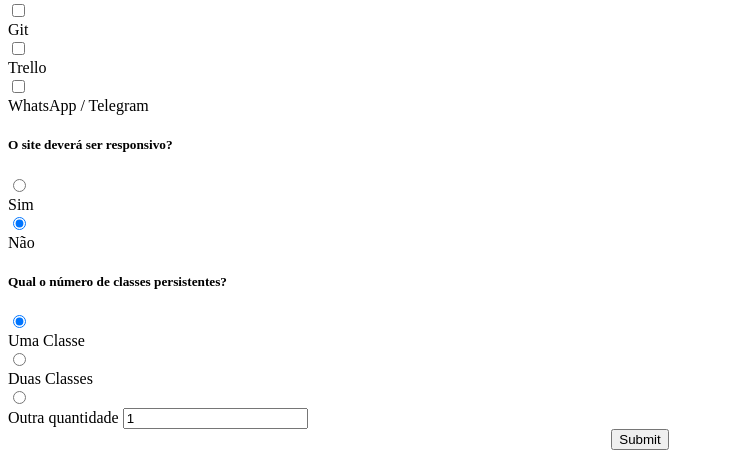
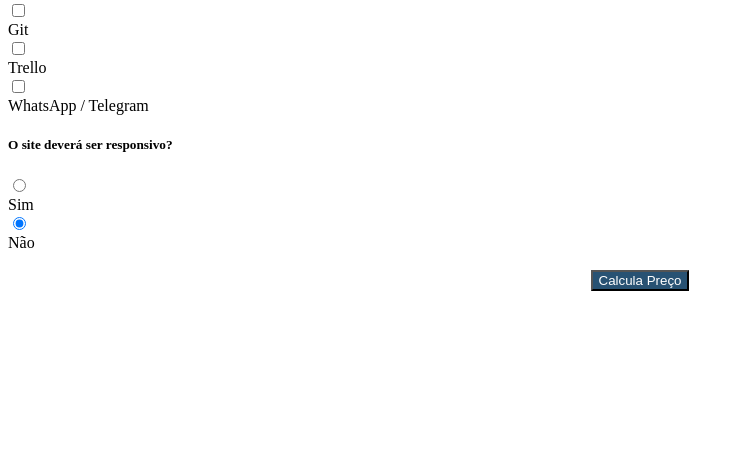
Before and after one commit to EspetoRx/set-app, a PHP site: page /SPGv0_1/scripts/html_template/precificacao.html in a window 1280 px wide. Shown: the part 916-1374 px from the top of the page, without its empty margins (0-744 px from the left). After the commit the page ends 1207 px from the top, so only its background shows below. Run offline with PHP 8.4, Linux system fonts and the light colour scheme.

Commit message:
Commit 19.1

```diff
--- a/web/SPGv0_1/css/estilo.css
+++ b/web/SPGv0_1/css/estilo.css
@@ -261,7 +261,7 @@ input::-webkit-input-placeholder {
 
 .card{
 	border: 0 none !important;
-	display: inline-block;
+	display: inline-block !important;
 	width: 100%;
 }
 
--- a/web/SPGv0_1/scripts/html_template/precificacao.html
+++ b/web/SPGv0_1/scripts/html_template/precificacao.html
@@ -36,38 +36,48 @@
 		function visualizarFrameworks(){
 			document.getElementById('frameworks').setAttribute('style','display: block;');
 		}
+		function visualizarNivelPermissao(){
+			document.getElementById('nivel-permissao').setAttribute('style','display: block;');
+		}
 		function desvisualizarTemplates(){
-			document.getElementById('templates').setAttribute('style','display: none;');
+			document.getElementById('templates').setAttribute('style','display: none !important;');
 		}
 		function desvisualizarSessionCookies(){
-			document.getElementById('sessioncookies').setAttribute('style','display: none;');
+			document.getElementById('sessioncookies').setAttribute('style','display: none !important;');
+			document.getElementsByName('session-cookies').item(1).checked = 'true';
 		}
 		function desvisualizarDinamizadas(){
-			document.getElementById('paginasDinamizadas').setAttribute('style','display: none;');
+			document.getElementById('paginasDinamizadas').setAttribute('style','display: none !important;');
 		}
 		function desvisualizarCarrinho(){
-			document.getElementById('carrinho').setAttribute('style','display: none;');
+			document.getElementById('carrinho').setAttribute('style','display: none !important;');
+			document.getElementsByName('carrinho').item(1).checked = 'true';
 		}
 		function desvisualizarScript(){
-			document.getElementById('scripts').setAttribute('style','display: none;');
+			document.getElementById('scripts').setAttribute('style','display: none !important;');
+			document.getElementsByName('scripts').item(1).checked = 'true';
 		}
 		function desvisualizarClasses(){
-			document.getElementById('classes').setAttribute('style','display: none;');
+			document.getElementById('classes').setAttribute('style','display: none !important;');
 		}
 		function desvisualizarPagamento(){
-			document.getElementById('pagamento').setAttribute('style','display: none;');
+			document.getElementById('pagamento').setAttribute('style','display: none !important;');
+			document.getElementsByName('pagamento').item(1).checked = 'true';
 		}
 		function desvisualizarResponsividade(){
-			document.getElementById('responsividade').setAttribute('style','display: none;');
+			document.getElementById('responsividade').setAttribute('style','display: none !important;');
 		}
 		function desvisualizarBancoDados(){
-			document.getElementById('banco-dados').setAttribute('style','display: none;');
+			document.getElementById('banco-dados').setAttribute('style','display: none !important;');
 		}
 		function desvisualizarClassesPersistentes(){
-			document.getElementById('classes-persistentes').setAttribute('style','display: none;');
+			document.getElementById('classes-persistentes').setAttribute('style','display: none !important;');
 		}
 		function desvisualizarFrameworks(){
-			document.getElementById('frameworks').setAttribute('style','display: none;');
+			document.getElementById('frameworks').setAttribute('style','display: none !important;');
+		}
+		function desvisualizarNivelPermissao(){
+			document.getElementById('nivel-permissao').setAttribute('style','display: none !important;');
 		}
 	</script>
   </head>
@@ -88,7 +98,7 @@
 				<div class="input-group">
 				  <div class="input-group-prepend">
 					<div class="input-group-text">
-					<input type="radio" aria-label="Radio button" name="kind" value="morestatic" onClick="desvisualizarTemplates();desvisualizarSessionCookies(); desvisualizarDinamizadas(); desvisualizarCarrinho(); desvisualizarScript(); desvisualizarClasses(); desvisualizarPagamento(); desvisualizarBancoDados(); desvisualizarClassesPersistentes(); desvisualizarFrameworks();" checked>
+					<input type="radio" aria-label="Radio button" name="kind" value="morestatic" onClick="desvisualizarTemplates();desvisualizarSessionCookies(); desvisualizarDinamizadas(); desvisualizarCarrinho(); desvisualizarScript(); desvisualizarClasses(); desvisualizarPagamento(); desvisualizarBancoDados(); desvisualizarClassesPersistentes(); desvisualizarFrameworks();  desvisualizarNivelPermissao();" checked>
 					</div>
 				  </div>
 				  <label for="kind" class="form-control" aria-label="Text input with radio button" alt="alguma coisa">Mais Estático</label>
@@ -96,7 +106,7 @@
 				<div class="input-group">
 				  <div class="input-group-prepend">
 					<div class="input-group-text">
-					<input type="radio" aria-label="Radio button" name="kind" value="moredinamic" onClick="visualizarTemplates(); visualizarSessionCookies(); visualizarScript(); visualizarFrameworks();">
+					<input type="radio" aria-label="Radio button" name="kind" value="moredinamic" onClick="visualizarScript();">
 					</div>
 				  </div>
 				  <label for="kind" class="form-control" aria-label="Text input with radio button">Estático com algo dinamizado.</label>
@@ -104,7 +114,7 @@
 				<div class="input-group">
 				  <div class="input-group-prepend">
 					<div class="input-group-text">
-					<input type="radio" aria-label="Radio button" name="kind" value="moredinamic">
+					<input type="radio" aria-label="Radio button" name="kind" value="moredinamic" onClick="visualizarTemplates(); visualizarSessionCookies(); visualizarScript(); visualizarFrameworks();">
 					</div>
 				  </div>
 				  <label for="kind" class="form-control" aria-label="Text input with radio button">Mais Dinâmico</label>
@@ -209,7 +219,7 @@
 					  <label for="checkbox" type="text" class="form-control" aria-label="Text input with checkbox">Ajax</label>
 				  </div>
 			  </div>
-			  <div class="card" id="frameworks" style="display: none;">
+			  <div class="card" id="frameworks" style="display: none !important;">
 				  <h5>Frameworks</h5>
 				  <div class="input-group mb-3">
 					  <div class="input-group-prepend">
@@ -274,8 +284,8 @@
 				  <label for="kind" class="form-control" aria-label="Text input with radio button">Não</label>
 			    </div>
 			  </div>
-			  <div class="card" id="responsividade" style="display: none;">
-				  <h5>Framework de responsividade?</h5>
+			  <div class="card" id="responsividade" style="display: none !important;">
+				  <h5>Framework de responsividade</h5>
 				  <div class="input-group">
 				  <div class="input-group-prepend">
 					<div class="input-group-text">
@@ -309,7 +319,7 @@
 				  <label for="kind" class="form-control" aria-label="Text input with radio button">Materialize</label>
 			    </div>
 			  </div>
-			  <div class="card" id="scripts" style="display: none;">
+			  <div class="card" id="scripts" style="display: none !important;">
 				<h5>Necessário script de dinamização?</h5>
 				  <div class="input-group">
 				  <div class="input-group-prepend">
@@ -328,7 +338,7 @@
 				  <label for="kind" class="form-control" aria-label="Text input with radio button">Não</label>
 			    </div>
 			  </div>
-			  <div class="card" id="templates" style="display: none;">
+			  <div class="card" id="templates" style="display: none !important;">
 				<h5>Será necessário dinamizar páginas por templates?</h5>
 				  <div class="input-group">
 				  <div class="input-group-prepend">
@@ -347,7 +357,7 @@
 				  <label for="kind" class="form-control" aria-label="Text input with radio button">Não</label>
 			    </div>
 			  </div>
-			  <div class="card" id="paginasDinamizadas" style="display: none;">
+			  <div class="card" id="paginasDinamizadas" style="display: none !important;">
 				<h5>Quantas páginas serão dinamizadas?</h5>
 				  <div class="input-group">
 				  <div class="input-group-prepend">
@@ -375,7 +385,7 @@
 				  <input type="number" name="dinamizadas_number" id="dinamizadas_number" class="form-control" min="1" pattern="^[0-9]+" aria-label="Text input with radio button" value="1">
 			    </div>
 			  </div>
-			<div class="card" id="classes" style="display: none;">
+			<div class="card" id="classes" style="display: none !important;">
 				<h5>Qual o número de classes que serão usadas?</h5>
 				  <div class="input-group">
 				  <div class="input-group-prepend">
@@ -403,7 +413,7 @@
 				  <input type="number" name="classes_number" id="classes_number" class="form-control" min="1" pattern="^[0-9]+" aria-label="Text input with radio button" value="1">
 			    </div>
 			  </div>
-			  <div class="card" id="banco-dados" style="display: none;">
+			  <div class="card" id="banco-dados" style="display: none !important;">
 				<h5>Será necessário Banco de Dados?</h5>
 				  <div class="input-group">
 				  <div class="input-group-prepend">
@@ -422,7 +432,7 @@
 				  <label for="kind" class="form-control" aria-label="Text input with radio button">Não</label>
 			    </div>
 			  </div>
-			  <div class="card" id="classes-persistentes" style="display: block;">
+			  <div class="card" id="classes-persistentes" style="display: none !important;">
 				<h5>Qual o número de classes persistentes?</h5>
 				  <div class="input-group">
 				  <div class="input-group-prepend">
@@ -450,12 +460,12 @@
 				  <input type="number" name="classes_persistentes_number" id="classes_persistentes_number" class="form-control" min="1" pattern="^[0-9]+" aria-label="Text input with radio button" value="1">
 			    </div>
 			  </div>
-			  <div class="card" id="sessioncookies" style="display: none;">
+			  <div class="card" id="sessioncookies" style="display: none !important;">
 				<h5>Será necessário trabalhar com sessão ou cookies?</h5>
 				  <div class="input-group">
 				  <div class="input-group-prepend">
 					<div class="input-group-text">
-					<input type="radio" aria-label="Radio button" name="session-cookies" value="1" onClick="visualizarCarrinho();">
+					<input type="radio" aria-label="Radio button" name="session-cookies" value="1" onClick="visualizarCarrinho();visualizarNivelPermissao();">
 					</div>
 				  </div>
 				  <label for="kind" class="form-control" aria-label="Text input with radio button">Sim</label>
@@ -463,13 +473,13 @@
 				<div class="input-group">
 				  <div class="input-group-prepend">
 					<div class="input-group-text">
-					<input type="radio" aria-label="Radio button" name="session-cookies" value="0" checked onClick="desvisualizarCarrinho();">
+					<input type="radio" aria-label="Radio button" name="session-cookies" value="0" checked onClick="desvisualizarCarrinho(); desvisualizarNivelPermissao();">
 					</div>
 				  </div>
 				  <label for="kind" class="form-control" aria-label="Text input with radio button">Não</label>
 			    </div>
 			  </div>
-			  <div class="card" id="carrinho" style="display: none;">
+			  <div class="card" id="carrinho" style="display: none !important;">
 				<h5>Possui Carrinho de compras?</h5>
 				  <div class="input-group">
 				  <div class="input-group-prepend">
@@ -488,7 +498,26 @@
 				  <label for="kind" class="form-control" aria-label="Text input with radio button">Não</label>
 			    </div>
 			  </div>
-			  <div class="card" id="pagamento" style="display: none;">
+			  <div class="card" id="nivel-permissao" style="display: none !important;">
+				<h5>Necessita de níveis de permissao?</h5>
+				  <div class="input-group">
+				  <div class="input-group-prepend">
+					<div class="input-group-text">
+					<input type="radio" aria-label="Radio button" name="nivel-permissao" value="1" onClick="">
+					</div>
+				  </div>
+				  <label for="kind" class="form-control" aria-label="Text input with radio button">Sim</label>
+			    </div>
+				<div class="input-group">
+				  <div class="input-group-prepend">
+					<div class="input-group-text">
+					<input type="radio" aria-label="Radio button" name="nivel-permissao" value="0" onClick="desvisualizarPagamento();" checked>
+					</div>
+				  </div>
+				  <label for="kind" class="form-control" aria-label="Text input with radio button">Não</label>
+			    </div>
+			  </div>
+			  <div class="card" id="pagamento" style="display: none !important;">
 				<h5>Possui sistema de pagamento online?</h5>
 				  <div class="input-group">
 				  <div class="input-group-prepend">
@@ -510,7 +539,8 @@
 		</div>
 		<div class="col-md-12">
 			<center>
-				<button type="submit" class="btn btn-primary">Submit</button>
+				<br>
+				<button type="submit" class="btn btn-lg" style="background-color: #285273; color: #ffffff;">Calcula Preço</button>
 			</center>
 		</div>
 	  </form>
```
